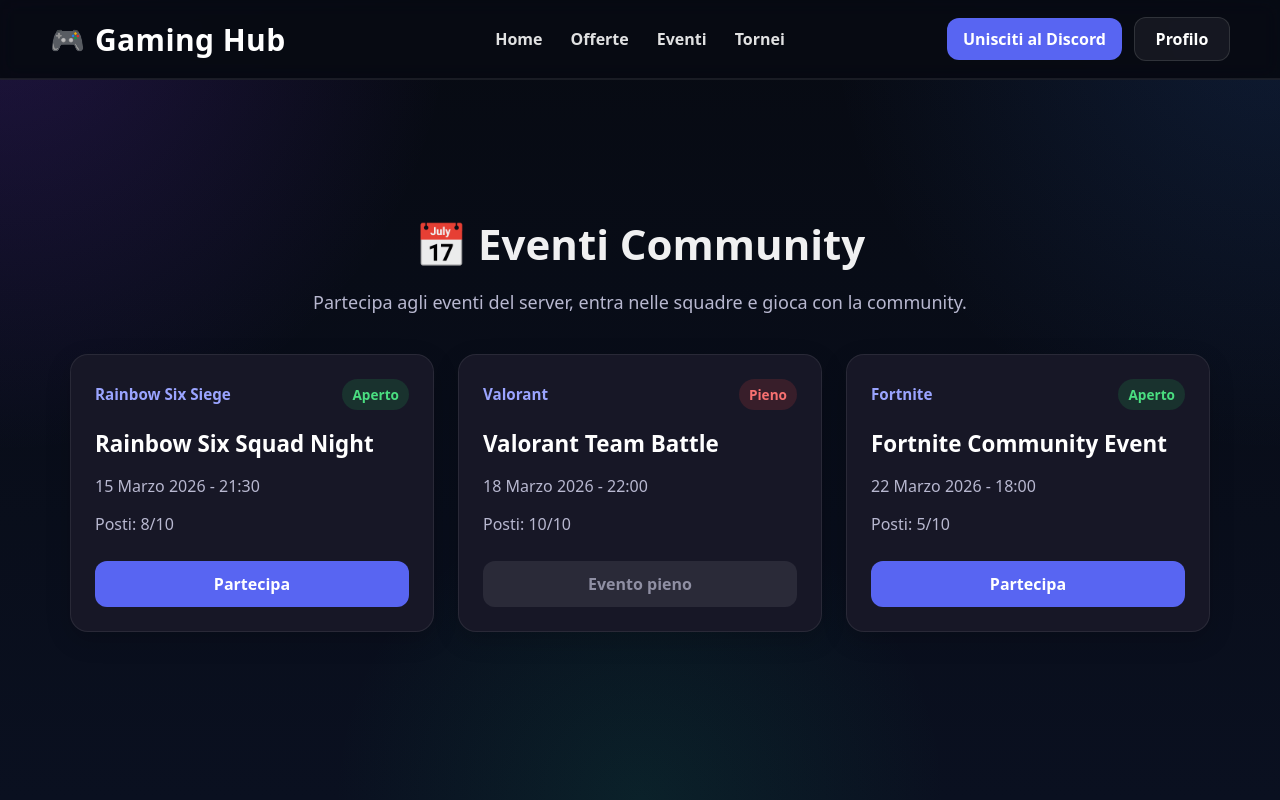
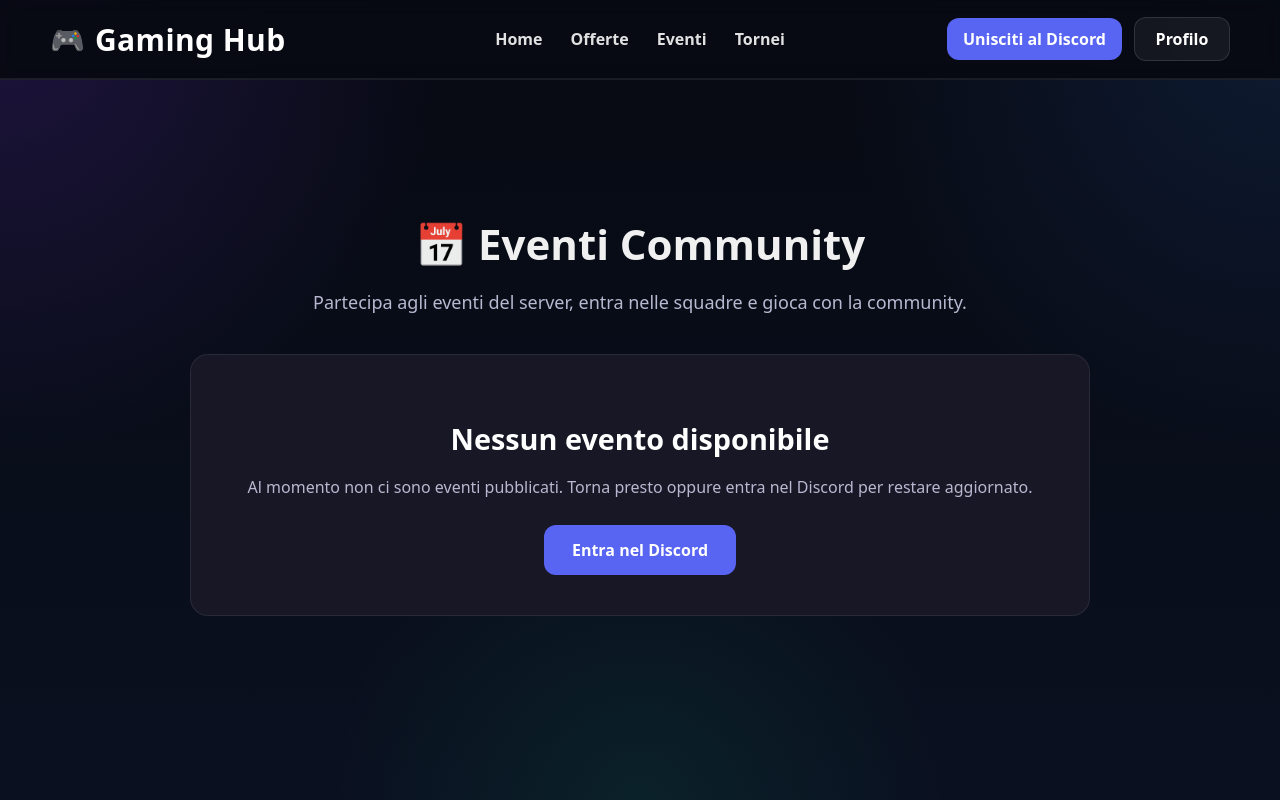
Before and after one commit to fmontis23/gaming-hub, a Next.js app: page /events in a window 1280 px wide. Built offline with nearby package versions, Linux system fonts and the light colour scheme.

Commit message:
rimossi eventi placeholder

```diff
--- a/app/events/page.tsx
+++ b/app/events/page.tsx
@@ -1,30 +1,12 @@
 export default function EventsPage() {
-  const events = [
-    {
-      id: 1,
-      title: "Rainbow Six Squad Night",
-      game: "Rainbow Six Siege",
-      date: "15 Marzo 2026 - 21:30",
-      slots: "8/10",
-      status: "Aperto",
-    },
-    {
-      id: 2,
-      title: "Valorant Team Battle",
-      game: "Valorant",
-      date: "18 Marzo 2026 - 22:00",
-      slots: "10/10",
-      status: "Pieno",
-    },
-    {
-      id: 3,
-      title: "Fortnite Community Event",
-      game: "Fortnite",
-      date: "22 Marzo 2026 - 18:00",
-      slots: "5/10",
-      status: "Aperto",
-    },
-  ];
+  const events: {
+    id: number;
+    title: string;
+    game: string;
+    date: string;
+    slots: string;
+    status: string;
+  }[] = [];
 
   return (
     <main className="events-page">
@@ -35,6 +17,28 @@
         </p>
       </section>
 
+      {events.length === 0 ? (
+        <section className="events-empty">
+          <div className="events-empty-box">
+            <h2>Nessun evento disponibile</h2>
+            <p>
+              Al momento non ci sono eventi pubblicati. Torna presto oppure entra
+              nel Discord per restare aggiornato.
+            </p>
+
+            <div className="events-empty-actions">
+              <a
+                href="https://discord.gg/4NrqDfgP"
+                target="_blank"
+                rel="noopener noreferrer"
+                className="hero-discord"
+              >
+                Entra nel Discord
+              </a>
+            </div>
+          </div>
+        </section>
+      ) : (
         <section className="events-grid">
           {events.map((event) => (
             <div key={event.id} className="event-card">
@@ -52,7 +56,6 @@
               </div>
 
               <h2 className="event-title">{event.title}</h2>
-
               <p className="event-date">{event.date}</p>
               <p className="event-slots">Posti: {event.slots}</p>
 
@@ -69,6 +72,7 @@
             </div>
           ))}
         </section>
+      )}
     </main>
   );
 }
--- a/app/globals.css
+++ b/app/globals.css
@@ -591,3 +591,32 @@
     font-size: 32px;
   }
 }
+.events-empty {
+  max-width: 900px;
+  margin: 0 auto;
+}
+
+.events-empty-box {
+  background: #171726;
+  border: 1px solid rgba(255, 255, 255, 0.08);
+  border-radius: 18px;
+  padding: 40px 24px;
+  text-align: center;
+  color: white;
+}
+
+.events-empty-box h2 {
+  font-size: 1.8rem;
+  margin-bottom: 12px;
+}
+
+.events-empty-box p {
+  color: #b8b8d0;
+  line-height: 1.7;
+  margin-bottom: 24px;
+}
+
+.events-empty-actions {
+  display: flex;
+  justify-content: center;
+}
```
Lines whose indentation alone changed are shown as unchanged.
